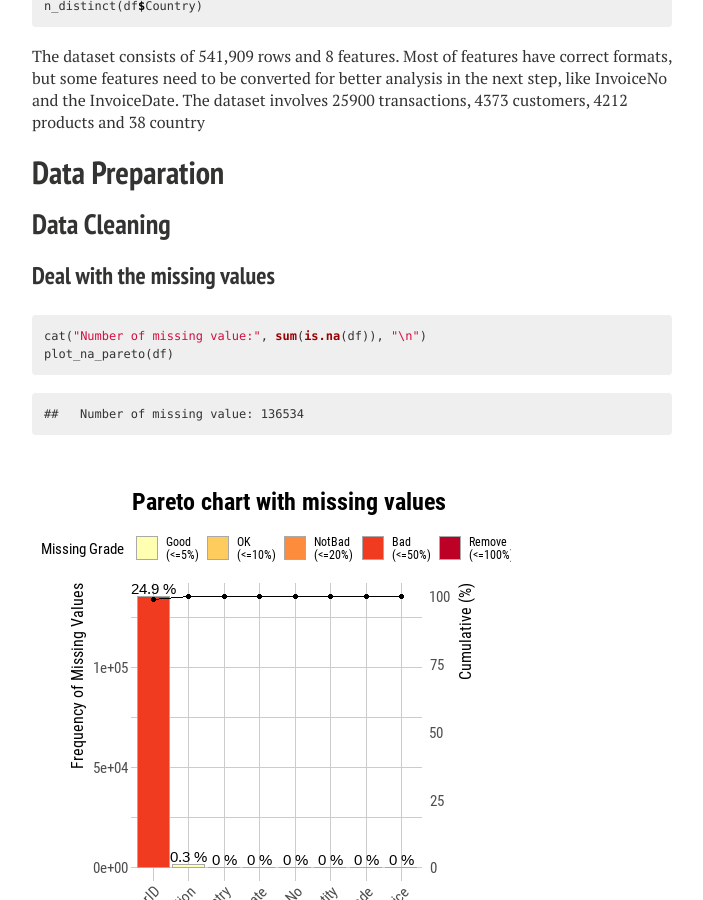
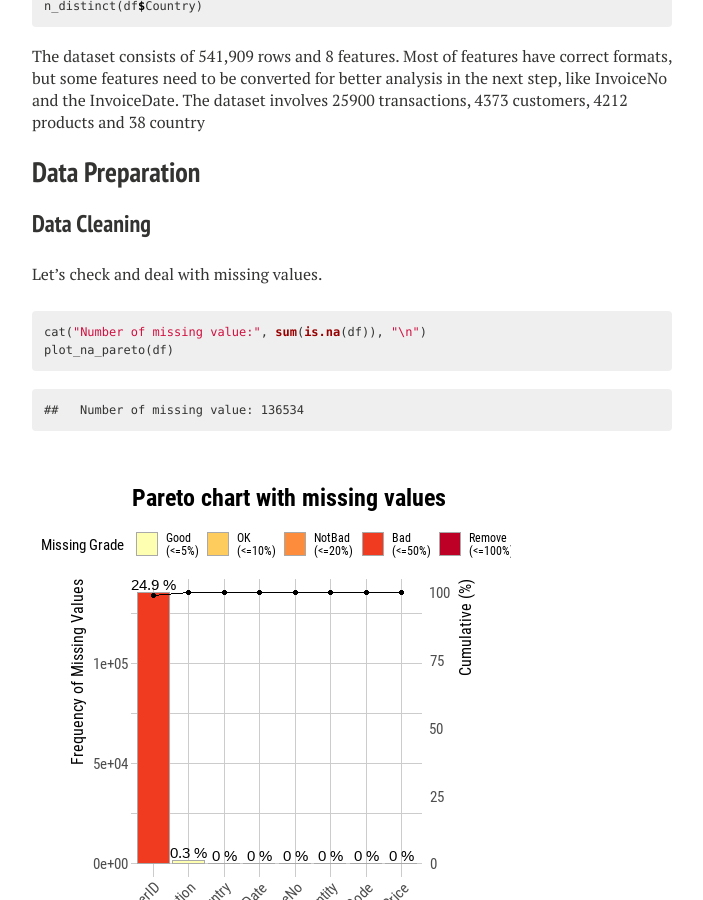
Before and after one commit to Janzhuj/janzhuj.github.io, a Jekyll site: the page built from _posts/2023-07-22-Online-Store-Customer-Segmentation.md, in a window 1280 px wide and 900 px high, scrolled down 889 px. Shown: the whole window, without its empty margins (288-991 px from the left). Built offline with Jekyll 4.4.1, drawn with Linux system fonts in a browser that asks for light colours; nearby versions of some CDN libraries; library files that are not in the unit come from our copies; comment, search, counter and statistics services are not loaded.

Commit message:
Update 2023-07-22-Online-Store-Customer-Segmentation.md

```diff
--- a/_posts/2023-07-22-Online-Store-Customer-Segmentation.md
+++ b/_posts/2023-07-22-Online-Store-Customer-Segmentation.md
@@ -46,11 +46,11 @@ n_distinct(df$Country)
 
 The dataset consists of 541,909 rows and 8 features. Most of features have correct formats, but some features need to be converted for better analysis in the next step, like InvoiceNo and the InvoiceDate. The dataset involves 25900 transactions, 4373 customers, 4212 products and 38 country
 
-# Data Preparation
+## Data Preparation
 
-## Data Cleaning
+### Data Cleaning
 
-### Deal with the missing values
+Let's check and deal with missing values.
 
 {% highlight r %}
 cat("Number of missing value:", sum(is.na(df)), "\n")
```
